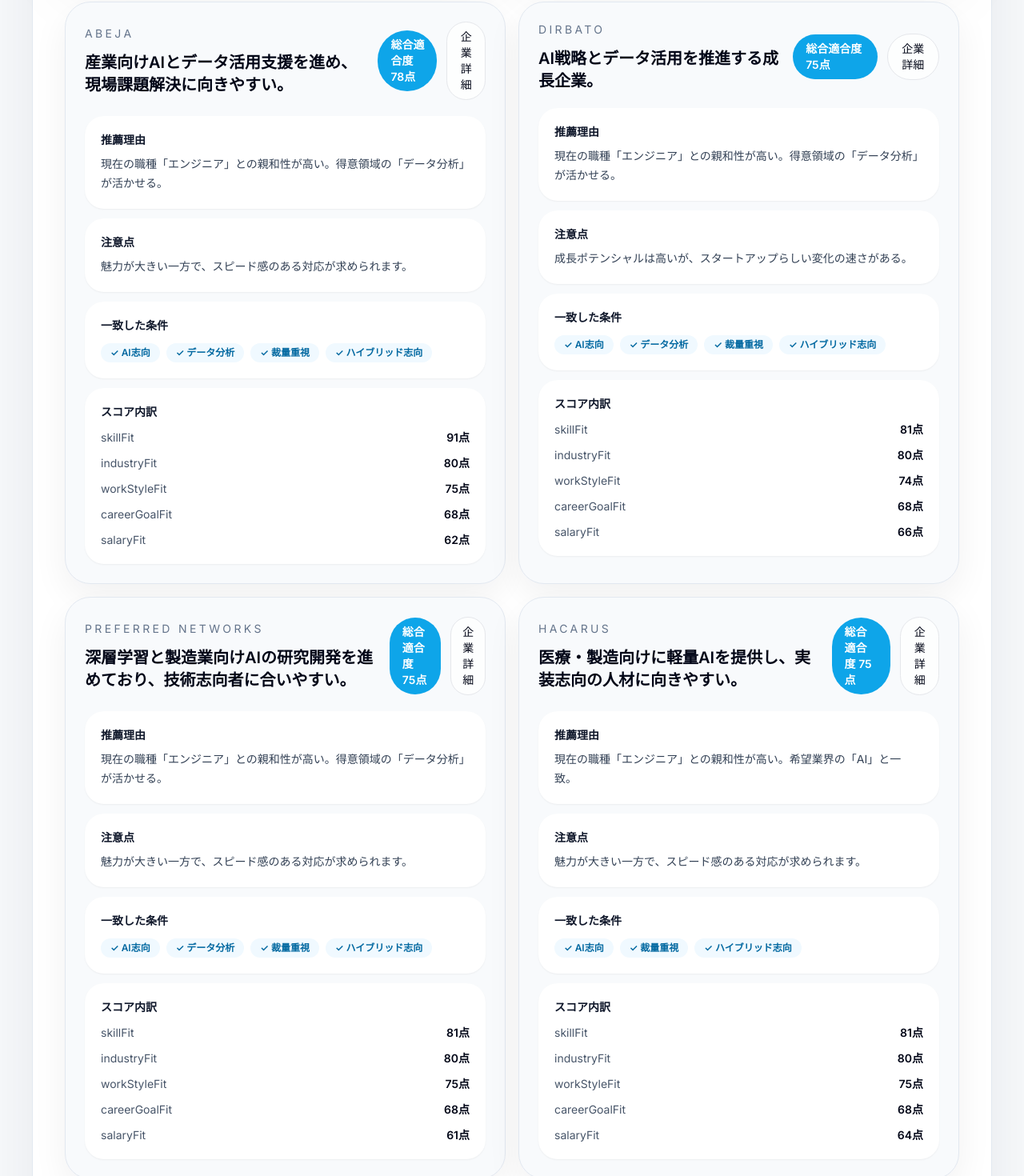
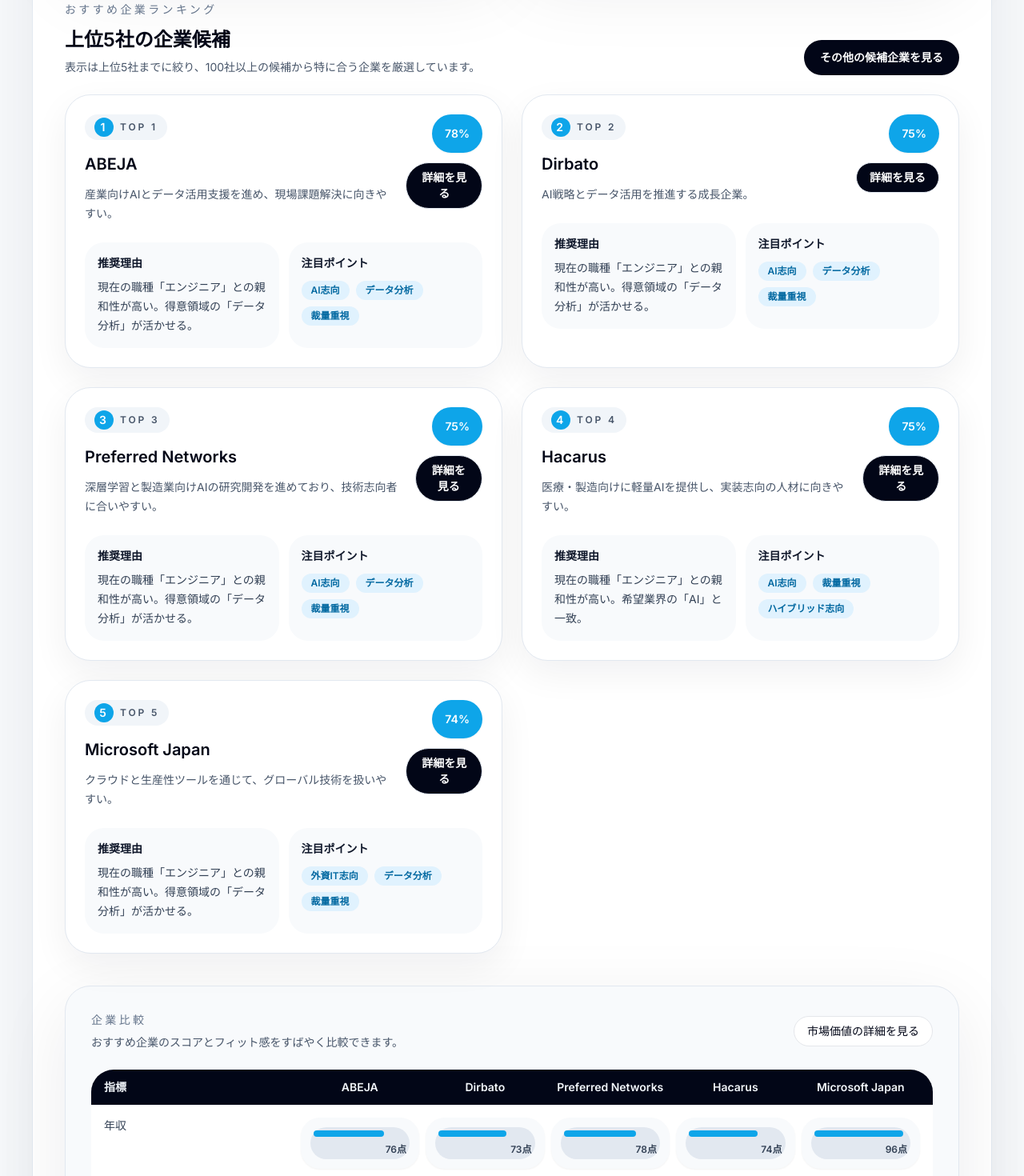
Before and after one commit to koudaiyamashiro/notesapp, a React (Vite) app: page /result in a window 1280 px wide. Shown: the part 1620-3090 px from the top of the page at 80% size. Built offline with nearby package versions, Linux system fonts and the light colour scheme.

Commit message:
Split company data by category

```diff
--- a/src/components/CompanyCard.jsx
+++ b/src/components/CompanyCard.jsx
@@ -1,8 +1,36 @@
-export default function CompanyCard({ name, description }) {
+export default function CompanyCard({ company, rank, onDetail }) {
   return (
-    <article tabIndex={0} className="rounded-3xl border border-slate-200 bg-white p-6 shadow-[0_12px_35px_rgba(15,23,42,0.06)] transition-transform transform hover:-translate-y-1 hover:shadow-lg focus:outline-none focus:ring-2 focus:ring-sky-100">
-      <div className="text-lg font-semibold text-slate-950">{name}</div>
-      <p className="mt-3 text-sm leading-6 text-slate-600">{description}</p>
+    <article tabIndex={0} className="group rounded-[2rem] border border-slate-200 bg-white p-6 shadow-[0_16px_45px_rgba(15,23,42,0.06)] transition-transform transform hover:-translate-y-1 hover:shadow-xl focus:outline-none focus:ring-2 focus:ring-sky-100">
+      <div className="flex items-start justify-between gap-4">
+        <div>
+          <div className="inline-flex items-center gap-2 rounded-full bg-slate-100 px-3 py-1 text-xs font-semibold uppercase tracking-[0.24em] text-slate-600">
+            <span className="inline-flex h-6 w-6 items-center justify-center rounded-full bg-sky-500 text-sm font-semibold text-white">{rank}</span>
+            TOP {rank}
+          </div>
+          <h3 className="mt-4 text-xl font-semibold text-slate-950">{company.name}</h3>
+          <p className="mt-3 text-sm leading-6 text-slate-600">{company.reason}</p>
+        </div>
+        <div className="flex flex-col items-end gap-3">
+          <span className="inline-flex h-12 min-w-[3rem] items-center justify-center rounded-full bg-sky-500 px-4 text-sm font-semibold text-white shadow-sm">{company.overallFit}%</span>
+          <button onClick={() => onDetail(company)} className="rounded-full border border-slate-200 bg-slate-950 px-4 py-2 text-sm font-semibold text-white transition hover:bg-slate-800">
+            詳細を見る
+          </button>
+        </div>
+      </div>
+      <div className="mt-6 grid gap-3 sm:grid-cols-2">
+        <div className="rounded-3xl bg-slate-50 p-4 text-sm text-slate-700">
+          <p className="font-semibold text-slate-900">推奨理由</p>
+          <p className="mt-2 leading-6 line-clamp-3">{company.recommendation}</p>
+        </div>
+        <div className="rounded-3xl bg-slate-50 p-4 text-sm text-slate-700">
+          <p className="font-semibold text-slate-900">注目ポイント</p>
+          <div className="mt-3 flex flex-wrap gap-2">
+            {company.matchedConditions?.slice(0, 3).map((condition) => (
+              <span key={condition} className="rounded-full bg-sky-100 px-3 py-1 text-xs font-semibold text-sky-700">{condition}</span>
+            ))}
+          </div>
+        </div>
+      </div>
     </article>
   )
 }
--- a/src/components/StarGrid.jsx
+++ b/src/components/StarGrid.jsx
@@ -1,14 +1,8 @@
-import React from 'react'
-
-function Stars({ value }) {
-  const count = Math.round((value / 100) * 5)
+function BarIndicator({ value, highlighted }) {
   return (
-    <div className="flex items-center gap-1">
-      {Array.from({ length: 5 }).map((_, i) => (
-        <svg key={i} className={`h-4 w-4 ${i < count ? 'text-yellow-400' : 'text-slate-200'}`} viewBox="0 0 20 20" fill="currentColor">
-          <path d="M9.049 2.927c.3-.921 1.603-.921 1.902 0l1.286 3.97a1 1 0 00.95.69h4.178c.969 0 1.371 1.24.588 1.81l-3.382 2.455a1 1 0 00-.364 1.118l1.287 3.97c.3.921-.755 1.688-1.54 1.118L10 13.347l-3.49 2.721c-.784.57-1.84-.197-1.54-1.118l1.287-3.97a1 1 0 00-.364-1.118L2.51 9.397c-.784-.57-.38-1.81.588-1.81h4.178a1 1 0 00.95-.69l1.286-3.97z" />
-        </svg>
-      ))}
+    <div className={`rounded-full bg-slate-200 p-1 ${highlighted ? 'bg-sky-100' : ''}`}>
+      <div className="h-2 rounded-full bg-sky-500 transition-all" style={{ width: `${value}%` }} />
+      <div className="mt-2 text-xs font-semibold text-slate-700 text-right">{value}点</div>
     </div>
   )
 }
@@ -16,7 +10,8 @@
 export default function StarGrid({ companies, metrics, highlighted }) {
   return (
     <div className="overflow-x-auto">
-      <div className="grid grid-cols-[1.6fr_repeat(var(--cols),1fr)] items-center gap-2 bg-slate-950 px-4 py-3 text-sm text-slate-100" style={{ ['--cols']: companies.length }}>
+      <div className="min-w-[720px]">
+        <div className="grid grid-cols-[1.6fr_repeat(5,minmax(120px,1fr))] items-center gap-2 bg-slate-950 px-4 py-3 text-sm text-slate-100">
           <div className="font-semibold">指標</div>
           {companies.map((c) => (
             <div key={c.name} className="text-center font-semibold">{c.name}</div>
@@ -24,14 +19,14 @@
         </div>
         <div className="divide-y divide-slate-200 bg-white">
           {metrics.map((m) => (
-          <div key={m} className="grid grid-cols-[1.6fr_repeat(var(--cols),1fr)] items-center gap-2 px-4 py-4 text-sm text-slate-700" style={{ ['--cols']: companies.length }}>
-            <div className={`font-medium ${highlighted === m ? 'text-sky-600' : ''}`}>{m}</div>
+            <div key={m} className={`grid grid-cols-[1.6fr_repeat(5,minmax(120px,1fr))] items-start gap-2 px-4 py-4 text-sm ${highlighted === m ? 'bg-sky-50' : ''}`}>
+              <div className={`font-medium ${highlighted === m ? 'text-sky-600' : 'text-slate-700'}`}>{m}</div>
               {companies.map((company) => {
                 const scoreObj = company.scores?.find((s) => s.label === m)
                 const val = scoreObj?.value || 60
                 return (
-                <div key={`${company.name}-${m}`} className={`flex items-center justify-center ${highlighted === m ? 'bg-sky-50' : ''} rounded-lg p-2`}>
-                  <Stars value={val} />
+                  <div key={`${company.name}-${m}`} className="rounded-3xl bg-slate-50 p-3 shadow-sm">
+                    <BarIndicator value={val} highlighted={highlighted === m} />
                   </div>
                 )
               })}
@@ -39,5 +34,6 @@
           ))}
         </div>
       </div>
+    </div>
   )
 }
--- a/src/pages/Result.jsx
+++ b/src/pages/Result.jsx
@@ -3,6 +3,7 @@
 import { Suspense, lazy } from 'react'
 import Header from '../components/Header.jsx'
 import Roadmap from '../components/Roadmap.jsx'
+import CompanyCard from '../components/CompanyCard.jsx'
 import CompanyModal from '../components/CompanyModal.jsx'
 import MarketValueModal from '../components/MarketValueModal.jsx'
 import { analyzeCareerProfile } from '../services/careerAnalysisService.js'
@@ -41,6 +42,7 @@
   const [openCompany, setOpenCompany] = useState(null)
   const [openMarket, setOpenMarket] = useState(false)
   const [highlightedMetric, setHighlightedMetric] = useState('')
+  const [showOtherCompanies, setShowOtherCompanies] = useState(false)
 
   const openModal = (company) => setOpenCompany(company)
   const closeModal = () => setOpenCompany(null)
@@ -136,53 +138,45 @@
           </div>
 
           <div className="mt-10">
-            <div className="grid gap-4 lg:grid-cols-2">
-              {result.recommendedCompanies.map((company) => (
-                <div key={company.name} className="rounded-[2rem] border border-slate-200 bg-slate-50 p-6 shadow-[0_16px_45px_rgba(15,23,42,0.06)]">
+            <div className="flex flex-col gap-4 sm:flex-row sm:items-end sm:justify-between">
+              <div>
+                <p className="text-sm uppercase tracking-[0.24em] text-slate-500">おすすめ企業ランキング</p>
+                <h2 className="mt-3 text-2xl font-semibold text-slate-950">上位5社の企業候補</h2>
+                <p className="mt-2 text-sm text-slate-600">表示は上位5社までに絞り、100社以上の候補から特に合う企業を厳選しています。</p>
+              </div>
+              <button onClick={() => setShowOtherCompanies((prev) => !prev)} className="inline-flex items-center justify-center rounded-full bg-slate-950 px-5 py-3 text-sm font-semibold text-white transition hover:bg-slate-800">
+                {showOtherCompanies ? '6〜20位候補を閉じる' : 'その他の候補企業を見る'}
+              </button>
+            </div>
+            <div className="mt-6 grid gap-6 xl:grid-cols-2">
+              {result.recommendedCompanies.map((company, index) => (
+                <CompanyCard key={company.name} company={company} rank={index + 1} onDetail={openModal} />
+              ))}
+            </div>
+            {showOtherCompanies && (
+              <div className="mt-6 rounded-[2rem] border border-slate-200 bg-slate-50 p-6 shadow-[0_24px_90px_rgba(15,23,42,0.08)]">
                 <div className="flex items-center justify-between gap-4">
                   <div>
-                      <p className="text-sm uppercase tracking-[0.24em] text-slate-500">{company.name}</p>
-                      <h3 className="mt-3 text-xl font-semibold text-slate-950">{company.reason}</h3>
-                    </div>
-                    <div className="flex items-center gap-3">
-                      <div className="rounded-full bg-sky-500 px-4 py-2 text-sm font-semibold text-white">総合適合度 {company.overallFit}点</div>
-                      <button onClick={() => openModal(company)} className="rounded-full bg-white/80 px-3 py-2 text-sm border">企業詳細</button>
+                    <p className="text-sm uppercase tracking-[0.24em] text-slate-500">その他の候補企業</p>
+                    <p className="mt-1 text-sm text-slate-600">6位〜20位までの候補を一覧表示します。</p>
                   </div>
                 </div>
-                  <div className="mt-5 grid gap-3">
-                    <div className="rounded-3xl bg-white p-5 text-sm text-slate-700 shadow-sm">
-                      <p className="text-sm font-semibold text-slate-900">推薦理由</p>
-                      <p className="mt-2 leading-6">{company.recommendation}</p>
+                <div className="mt-6 grid gap-4">
+                  {result.otherCompanies.map((company, index) => (
+                    <div key={company.name} className="flex flex-col gap-3 rounded-3xl border border-slate-200 bg-white p-4 sm:flex-row sm:items-center sm:justify-between">
+                      <div>
+                        <p className="text-sm font-semibold text-slate-950">{index + 6}. {company.name}</p>
+                        <p className="mt-2 text-sm text-slate-600">{company.recommendation}</p>
                       </div>
-                    <div className="rounded-3xl bg-white p-5 text-sm text-slate-700 shadow-sm">
-                      <p className="text-sm font-semibold text-slate-900">注意点</p>
-                      <p className="mt-2 leading-6">{company.caution}</p>
+                      <div className="flex flex-col items-start gap-3 sm:items-end">
+                        <span className="rounded-full bg-sky-50 px-3 py-1 text-sm font-semibold text-sky-700">{company.overallFit}%</span>
+                        <button onClick={() => openModal(company)} className="rounded-full border border-slate-200 bg-white px-3 py-2 text-sm text-slate-900 transition hover:bg-slate-100">詳細</button>
                       </div>
-                    <div className="rounded-3xl bg-white p-5 text-sm text-slate-700 shadow-sm">
-                      <p className="text-sm font-semibold text-slate-900">一致した条件</p>
-                      <div className="mt-3 flex flex-wrap gap-2">
-                        {company.matchedConditions.map((condition) => (
-                          <span key={condition} className="rounded-full bg-sky-50 px-3 py-1 text-xs font-semibold text-sky-700">
-                            ✓ {condition}
-                          </span>
-                        ))}
-                      </div>
-                    </div>
-                    <div className="rounded-3xl bg-white p-5 text-sm text-slate-700 shadow-sm">
-                      <p className="text-sm font-semibold text-slate-900">スコア内訳</p>
-                      <div className="mt-3 space-y-3">
-                        {company.scoreBreakdown.map((item) => (
-                          <div key={item.label} className="grid grid-cols-[1fr_auto] items-center gap-3">
-                            <span className="text-sm text-slate-600">{item.label}</span>
-                            <span className="text-sm font-semibold text-slate-950">{item.value}点</span>
                     </div>
                   ))}
                 </div>
               </div>
-                  </div>
-                </div>
-              ))}
-            </div>
+            )}
           </div>
 
           <CompanyModal open={!!openCompany} onClose={closeModal} company={openCompany} />
@@ -200,10 +194,10 @@
             </div>
             <div className="mt-6 overflow-hidden rounded-[1.75rem] bg-white">
               <Suspense fallback={<div className="p-6">読み込み中...</div>}>
-                <StarGrid companies={result.comparison} metrics={['成長環境', '裁量', '安定性', 'カルチャー適合', '総合適性']} highlighted={highlightedMetric} />
+                <StarGrid companies={result.comparison} metrics={['年収', '成長環境', '裁量', '安定性', 'カルチャー適合', '働き方適合']} highlighted={highlightedMetric} />
               </Suspense>
               <div className="mt-4 flex flex-wrap gap-2">
-                {['成長環境', '裁量', '安定性', 'カルチャー適合', '総合適性'].map((m) => (
+                {['年収', '成長環境', '裁量', '安定性', 'カルチャー適合', '働き方適合'].map((m) => (
                   <button key={m} onClick={() => setHighlightedMetric(highlightedMetric === m ? '' : m)} className={`rounded-full px-3 py-2 text-sm ${highlightedMetric === m ? 'bg-sky-500 text-white' : 'bg-slate-100'}`}>{m}</button>
                 ))}
               </div>
--- a/src/services/careerAnalysisService.js
+++ b/src/services/careerAnalysisService.js
@@ -256,13 +256,16 @@
 }
 
 function buildComparison(candidates) {
-  const compareValues = ['成長環境', '裁量', '安定性', 'カルチャー適合', '総合適性']
   return candidates.map((company) => ({
     name: company.name,
-    scores: compareValues.map((metric, index) => ({
-      label: metric,
-      value: Math.min(100, company.score + (4 - index) * 2 - (metric === '安定性' ? 5 : 0)),
-    })),
+    scores: [
+      { label: '年収', value: clamp(Math.round((company.salaryMid / 1200) * 100), 40, 100) },
+      { label: '成長環境', value: clamp(company.growthScore, 40, 100) },
+      { label: '裁量', value: clamp(company.ownershipScore, 40, 100) },
+      { label: '安定性', value: clamp(company.stabilityScore, 40, 100) },
+      { label: 'カルチャー適合', value: clamp(Math.round((company.stabilityScore + company.workLifeBalanceScore) / 2), 40, 100) },
+      { label: '働き方適合', value: clamp(Math.round((company.remoteScore + company.workLifeBalanceScore) / 2), 40, 100) },
+    ],
   }))
 }
 
@@ -473,6 +476,9 @@
   const candidates = buildCompanyCandidates(form)
   const comparison = buildComparison(candidates)
 
+  const top5Companies = candidates.slice(0, 5)
+  const otherCompanies = candidates.slice(5, 20)
+
   return {
     score: `${finalScore}点`,
     rawScore: finalScore,
@@ -484,9 +490,10 @@
       .sort((a, b) => b.score - a.score)
       .slice(0, 5),
     roles,
-    recommendedCompanies: candidates.slice(0, 10),
+    recommendedCompanies: top5Companies,
+    otherCompanies,
     companyCandidates: candidates,
-    comparison,
+    comparison: comparison.slice(0, 5),
     roadmap: [
       '現在：現職で強みを棚卸し',
       '1年後：おすすめ職種へ転職',
```
Lines whose indentation alone changed are shown as unchanged.
